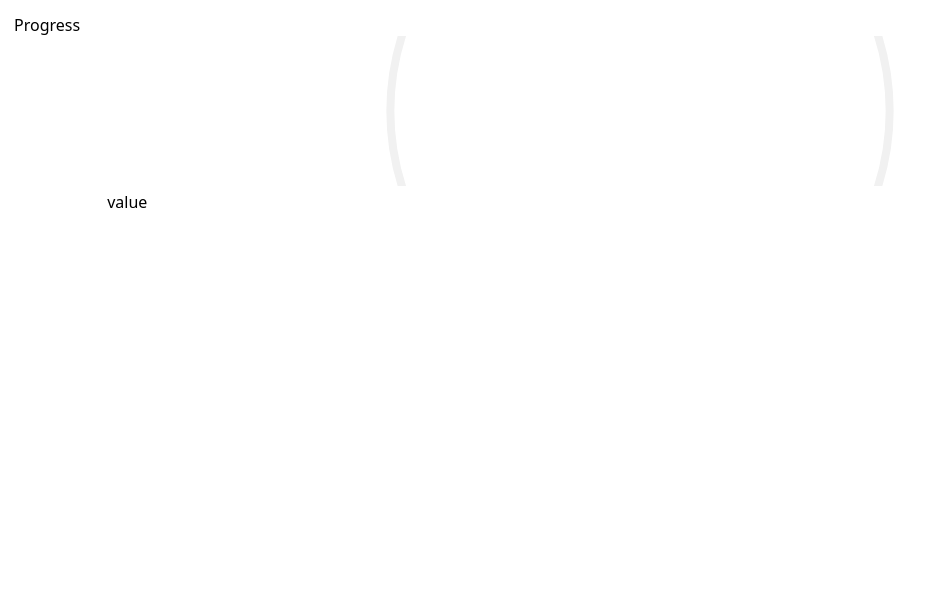
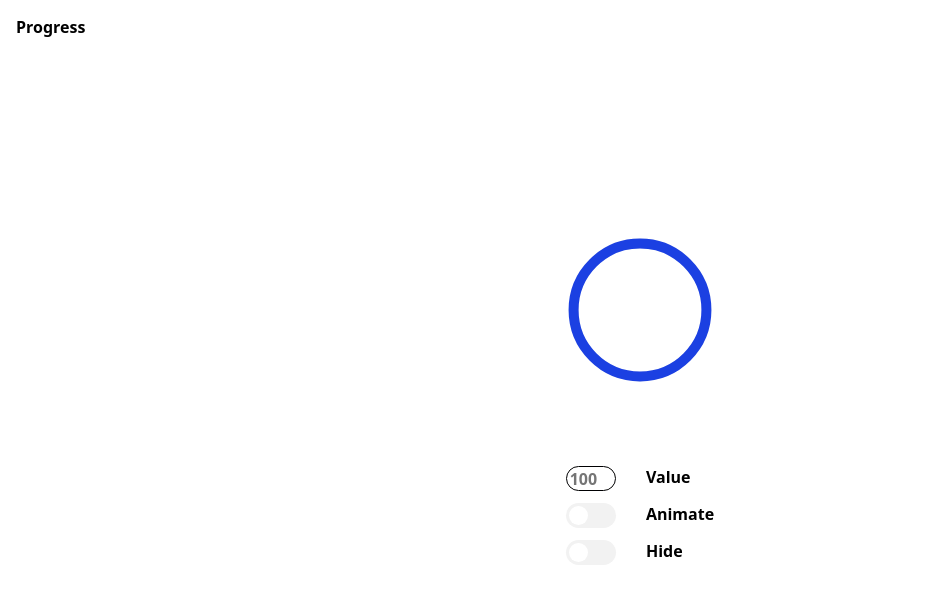
Before and after one commit to vanya1254/ozonIntern, a website: page index.html in a window 1280 px wide. Shown: the whole page, without its empty margins (0-941 px from the left). Drawn offline with Linux system fonts and the light colour scheme.

Commit message:
feat: add toggle&fix css files

```diff
--- a/components/ProgressBar/index.js
+++ b/components/ProgressBar/index.js
@@ -13,15 +13,15 @@ export class ProgressBar {
         <div class="progressBar">
             <h3 class="progressBar_title">Progress</h3>
             <svg class="bar" width="100%" height="100%">
-                <circle class="defaultCircle"stroke="#f1f1f1"       stroke-width="8"cx="50%" cy="50%" r="28%"
+                <circle class="defaultCircle" stroke="#f1f1f1"       stroke-width="10" cx="50%" cy="50%" r="28%"
                 fill="transparent" />
-                <circle class="bar__circle" stroke="#1b40e2"    stroke-width="8" cx="50%" cy="50%" r="28%"
+                <circle class="bar__circle" stroke="#1b40e2"    stroke-width="10" cx="50%" cy="50%" r="28%"
                     fill="transparent" />
             </svg>
         </div>
         <div class="controller">
             <input id="progressInput" type="number" min="0" max="100"/>
-            <label>value</label>
+            <label>Value</label>
         </div>
     </section>
     `;
--- a/index.html
+++ b/index.html
@@ -6,27 +6,46 @@
     <meta name="viewport" content="width=device-width, initial-scale=1.0">
     <title>Ozon progressBar Intern</title>
     <link rel="stylesheet" href="./index.css">
+
 </head>
 
 <body>
     <div id="root">
-        <!-- <section class="progressWrapper">
+        <section class="progressWrapper">
+            <h3 class="progressTitle">Progress</h3>
             <div class="progressBar">
-                <h3 class="progressBar_title">Progress</h3>
                 <svg class="bar" width="100%" height="100%">
-                    <circle class="bar__circle" stroke="#1b40e2" stroke-width="8" cx="50%" cy="50%" r="28%"
+                    <circle class="defaultCircle" stroke="var(--grey-color)" stroke-width="10" cx="50%" cy="50%" r="28%"
                         fill="transparent" />
-                    <circle class="defaultCircle"stroke="#f1f1f1" stroke-width="8"cx="50%" cy="50%" r="28%"
-                    fill="transparent" />
+                    <circle class="bar__circle" stroke="#1b40e2" stroke-width="10" cx="50%" cy="50%" r="28%"
+                        fill="transparent" />
                 </svg>
             </div>
             <div class="controller">
+                <div class="controller__row">
+                    <input class="progressInput" id="progressInput" type="number" min="0" max="100" placeholder="100" />
+                    <label for="progressInput">Value</label>
+                </div>
+                <div class="controller__row">
+                    <label class="toggle" for="animate">
+                        <input type="checkbox" id="animate" />
+                        <span class="toggle_switch"></span>
+                    </label>
+                    <p>Animate</p>
+                </div>
+                <div class="controller__row">
+                    <label class="toggle" for="hide">
+                        <input type="checkbox" id="hide" />
+                        <span class="toggle_switch"></span>
+                    </label>
+                    <p>Hide</p>
+                </div>
             </div>
-        </section> -->
+        </section>
 
     </div>
 
-    <script type="module" src="./index.js"></script>
+    <!-- <script type="module" src="./index.js"></script> -->
 </body>
 
 </html>
--- a/index.scss
+++ b/index.scss
@@ -1,6 +1,9 @@
 @use "./styles/vars" as *;
 @use "./styles/mixins" as *;
-@use "./styles/ProgressBar" as *;
+
+:root {
+  --grey-color: #f2f2f2;
+}
 
 /* Reset and base styles  */
 * {
@@ -9,6 +12,7 @@
   border: none;
   font-family: system-ui, -apple-system, BlinkMacSystemFont, "Segoe UI", Roboto,
     Oxygen, Ubuntu, Cantarell, "Open Sans", "Helvetica Neue", sans-serif;
+  font-weight: 600;
 }
 
 *,
@@ -112,6 +116,105 @@ body {
 
 // app
 
-.root {
+#root {
   height: 100%;
 }
+
+// progressBar
+
+.progressWrapper {
+  position: relative;
+
+  display: flex;
+  flex-direction: column;
+  align-items: center;
+  justify-content: center;
+  gap: 10%;
+
+  height: 100%;
+  padding: 16px;
+
+  .progressTitle {
+    position: absolute;
+    top: 16px;
+    left: 16px;
+  }
+
+  .progressBar {
+    .bar {
+      &__circle {
+        transform-origin: center;
+        transform: rotate(-90deg);
+        transition: stroke-dashoffset 0.3s;
+      }
+    }
+  }
+
+  .controller {
+    display: flex;
+    flex-direction: column;
+    row-gap: 12px;
+
+    &__row {
+      display: flex;
+      gap: 30px;
+    }
+
+    .progressInput {
+      width: 50px;
+      height: 25px;
+
+      text-align: center;
+
+      border-radius: 25px;
+      border: 1px solid $mainColor;
+    }
+  }
+}
+
+// toggleSwitch
+
+.toggle {
+  position: relative;
+  display: inline-block;
+  width: 50px;
+  height: 25px;
+
+  input[type="checkbox"] {
+    display: none;
+  }
+
+  &_switch {
+    position: absolute;
+    cursor: pointer;
+    background-color: $greyColor;
+    border-radius: 25px;
+    top: 0;
+    right: 0;
+    bottom: 0;
+    left: 0;
+    transition: background-color 0.2s ease;
+
+    &::before {
+      position: absolute;
+      content: "";
+      left: 3px;
+      top: 3px;
+
+      width: 19px;
+      height: 19px;
+      border-radius: 50%;
+
+      background-color: white;
+      transition: transform 0.3s ease;
+    }
+  }
+
+  input[type="checkbox"]:checked + &_switch::before {
+    transform: translateX(25px);
+  }
+
+  input[type="checkbox"]:checked + &_switch {
+    background-color: $secondColor;
+  }
+}
--- a/styles/ProgressBar.scss
+++ /dev/null
@@ -1,13 +0,0 @@
-.progressWrapper {
-  padding: 14px;
-
-  .progressBar {
-    .bar {
-      &__circle {
-        transform-origin: center;
-        transform: rotate(-90deg);
-        transition: stroke-dashoffset 0.3s;
-      }
-    }
-  }
-}
--- a/styles/_vars.scss
+++ b/styles/_vars.scss
@@ -1,2 +1,3 @@
 $mainColor: #000001;
 $secondColor: #1b40e2;
+$greyColor: #f2f2f2;
```
Also changed, not shown: index.css.
